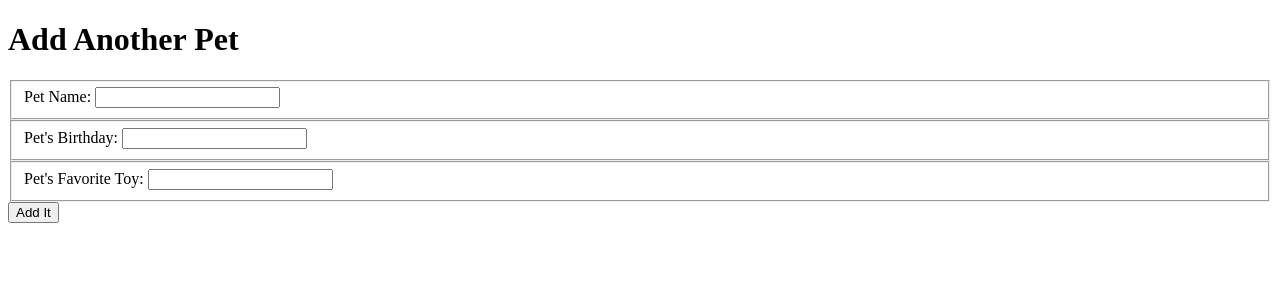
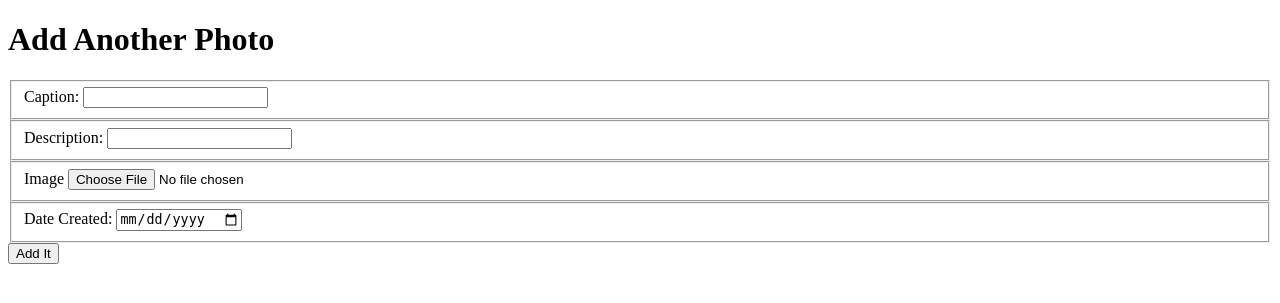
Before and after one commit to rsnasraty/Cat-a-Log, a Django app: template catalogapp/templates/photos/form.html in a window 1280 px wide. Shown: the top 303 px of the page. Run offline with Django 3.2, Linux system fonts and the light colour scheme; the template is opened without the code that fills it, so the values that code supplies are empty; parts of the project's set-up code (start-up, migrations or seed data) failed here and were passed over.

Commit message:
Updated photo templates

```diff
--- a/catalogapp/templates/photos/form.html
+++ b/catalogapp/templates/photos/form.html
@@ -6,23 +6,25 @@
     <title>Catalog</title>
 </head>
 <body>
-    <h1>Add Another Pet</h1>
+    <h1>Add Another Photo</h1>
 
-
-    <form action="{% url 'catalogapp:pet_form' %}" method="post">
+    <form action="{% url 'catalogapp:photo_form' %}" method="post">
     {% csrf_token %}
     <fieldset>
-        <label for="Pet Name">Pet Name: </label>
-        <input id="pet_name" type="text" name="pet_name">
+        <label for="Photo Caption">Caption: </label>
+        <input id="photo_caption" type="text" name="photo_caption">
     </fieldset>
     <fieldset>
-        <label for="pet_birthday">Pet's Birthday: </label>
-        <input id="pet_birthday" type="text" name="pet_birthday">
+        <label for="photo_description">Description: </label>
+        <input id="photo_description" type="text" name="photo_description">
     </fieldset>
     <fieldset>
-        <label for="favorite_toy">Pet's Favorite Toy: </label>
-        <input id="favorite_toy" type="text" name="favorite_toy">
+        <label for="imagePath">Image</label>
+        <input id="imagePath" type="file" name="imagePath">
     </fieldset>
+    <fieldset>
+        <label for="created_at">Date Created: </label>
+        <input id="created_at" type="date" name="created_at">
     </fieldset>
 
     <input type="submit" value="Add It" />
```
Also changed, not shown: catalogapp/templates/photos/detail.html (+6 -6 lines).
